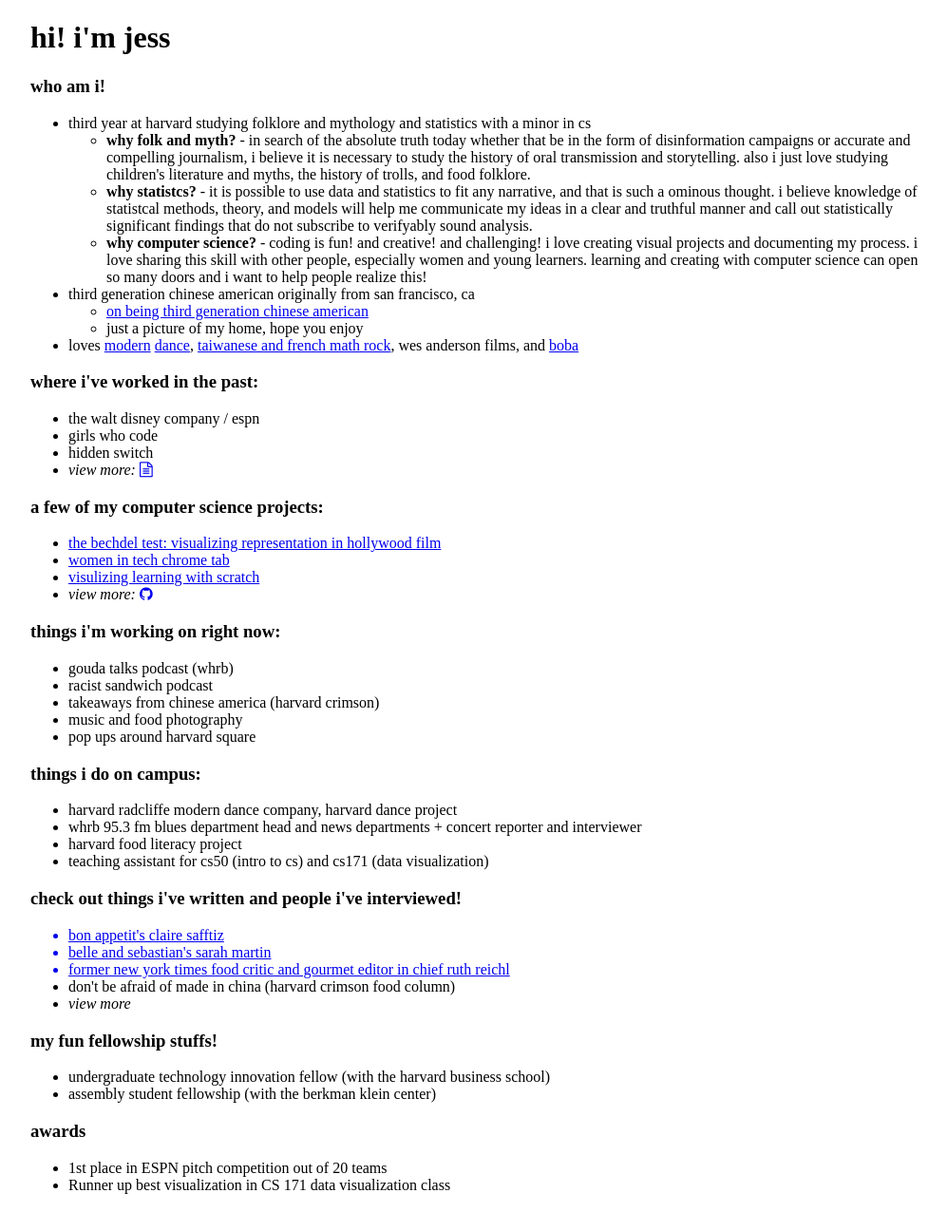
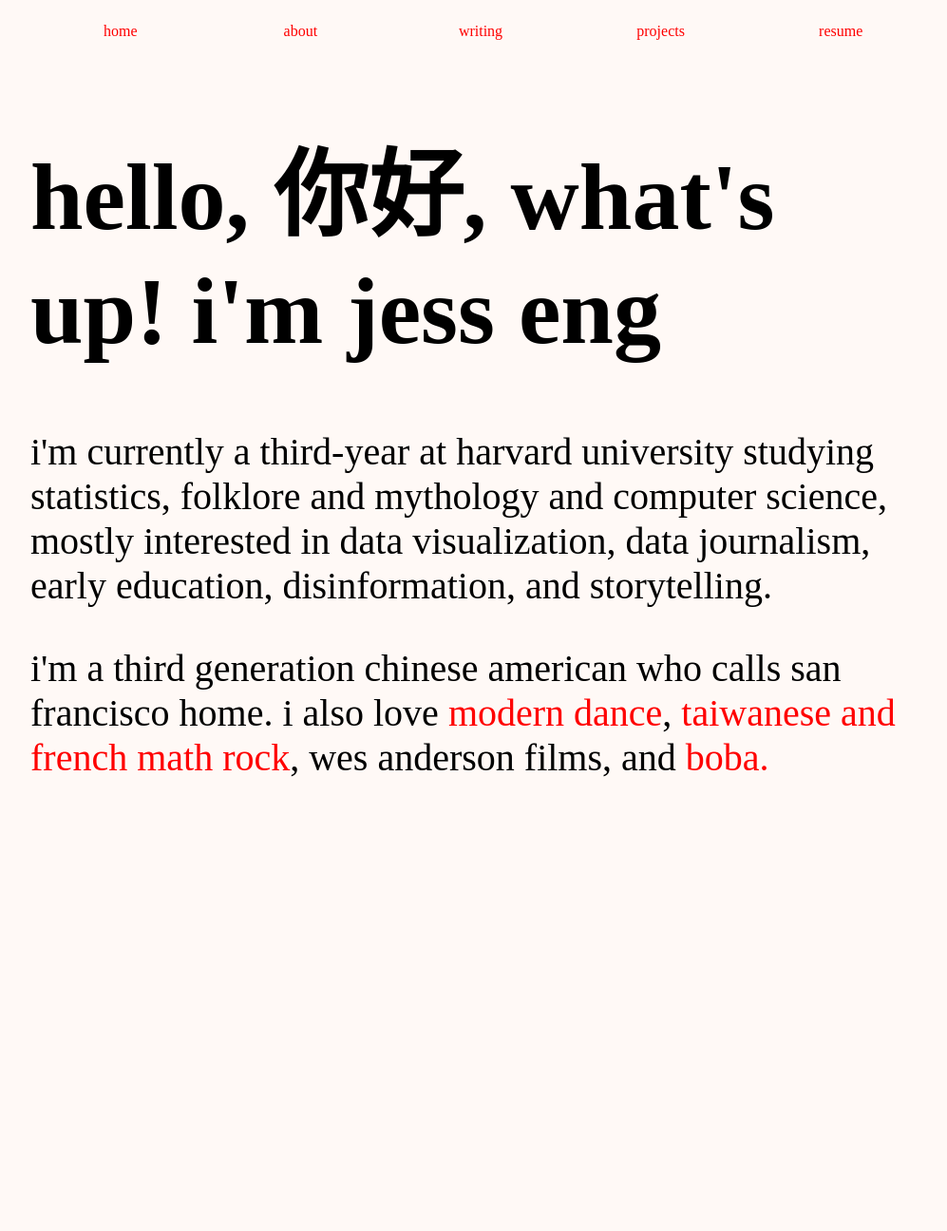
Before and after one commit to juleseng/juleseng.github.io, a plain HTML site: page index.html in a window 1280 px wide. Shown: the whole page at 95% size, without its empty margins (134-1131 px from the left). After the commit the page ends 861 px from the top, so only its background shows below. Drawn offline with Linux system fonts and the light colour scheme.

Commit message:
add new pages

```diff
--- a/css/style.css
+++ b/css/style.css
@@ -1,12 +1,68 @@
+body {
+    background-color: #FFF9F6;
+}
+
+#main {
+    font-size: 100px;
+}
+
+#main-2 {
+    font-size:40px;
+}
+
+#nav {
+    /* margin-left:20px;
+    margin-top:40px; */
+    text-align: center;
+}
+
 #content {
     margin: auto;
     width: 75%;
 }
 
-h1 {
+h1, #nav, #main-2 {
     font-family: "Avenir"
 }
 
+h3 {
+    font-size: 40px
+}
+
 #para-content {
-    font-family: "Avenir Next"
+    font-family: "Avenir Next";
+    font-size:25px;
 }
+
+.row {
+    display: flex;
+  }
+
+  .column {
+    flex: 50%;
+  }
+
+
+/* deals with links */
+  a {
+    text-decoration: none;
+  }
+
+  a:link {
+    color: red;
+  }
+
+  /* visited link */
+  a:visited {
+    color:#EC4E20;
+  }
+
+  /* mouse over link */
+  a:hover {
+    color:#762710
+  }
+
+  /* selected link */
+  a:active {
+    color: blue;
+  }
--- a/index.html
+++ b/index.html
@@ -8,78 +8,17 @@
 </head>
 <body>
 <div id="content">
-    <h1>hi! i'm jess</h1>
-    <div id="para-content">
-        <h3>who am i!</h3>
-        <ul>
-            <li>third year at harvard studying folklore and mythology and statistics with a minor in cs</li>
-                <ul>
-                    <li><b>why folk and myth?</b> - in search of the absolute truth today whether that be in the form of disinformation campaigns or accurate and compelling journalism, i believe it is necessary to study the history of oral transmission and storytelling. also i just love studying children's literature and myths, the history of trolls, and food folklore.</li>
-                    <li><b>why statistcs?</b> - it is possible to use data and statistics to fit any narrative, and that is such a ominous thought. i believe knowledge of statistcal methods, theory, and models will help me communicate my ideas in a clear and truthful manner and call out statistically significant findings that do not subscribe to verifyably sound analysis.</li>
-                    <li><b>why computer science?</b> - coding is fun! and creative! and challenging! i love creating visual projects and documenting my process. i love sharing this skill with other people, especially women and young learners. learning and creating with computer science can open so many doors and i want to help people realize this!</li>
-                </ul>
-            <li>third generation chinese american originally from san francisco, ca</li>
-                <ul>
-                    <li><a href="https://ehhong.github.io/identityexploration//jesseng/">on being third generation chinese american</a></li>
-                    <li>just a picture of my home, hope you enjoy</li>
-                </ul>
-            <li>loves <a href="https://tdm.fas.harvard.edu/event/harvard-dance-project-seminal-voices">modern</a> <a href="https://youtu.be/oJLordRnP7Y">dance</a>, <a href="https://open.spotify.com/playlist/3zFtxMjpZFjbunatKAlnLo">taiwanese and french math rock</a>, wes anderson films, and <a href="https://docs.google.com/document/d/1ApNwfXRph19g_V8hPiak2DhBVsgTcmSSR9uOxjizP1U/edit?usp=sharing">boba</a></li>
-        </ul>
-
-
-        <h3>where i've worked in the past:</h3>
-        <ul>
-            <li>the walt disney company / espn</li>
-            <li>girls who code</li>
-            <li>hidden switch</li>
-            <li><i>view more: <a href="https://drive.google.com/file/d/1fdp3q5AzlsQFEbgdiUIdJcx_HJNCL-zk/view?usp=sharing"><i class="fa fa-file-text-o"></i></a></i></li>
-        </ul>
-        <h3>a few of my computer science projects:</h3>
-        <ul>
-            <li><a href="https://squaaa.github.io/TheBechdelTest/">the bechdel test: visualizing representation in hollywood film</a></li>
-            <li><a href="https://chrome.google.com/webstore/detail/women-in-tech-chrome-exte/hbnlnjgcmcnjhdepapefdbmilpllheho">women in tech chrome tab</a></li>
-            <li><a href="https://heyjessi.github.io/getting-unstuck-visual/">visulizing learning with scratch</a></li>
-            <li><i>view more: </i><a href="https://github.com/heyjessi"><i class="fa fa-github"></i></a></li>
-        </ul>
-        <h3>things i'm working on right now:</h3>
-        <ul>
-            <li>gouda talks podcast (whrb)</li>
-            <li>racist sandwich podcast</li>
-            <li>takeaways from chinese america (harvard crimson)</li>
-            <li>music and food photography</li>
-            <li>pop ups around harvard square</li>
-        </ul>
-
-        <h3>things i do on campus:</h3>
-        <ul>
-            <li>harvard radcliffe modern dance company, harvard dance project</li>
-            <li>whrb 95.3 fm blues department head and news departments + concert reporter and interviewer</li>
-            <li>harvard food literacy project</li>
-            <li>teaching assistant for cs50 (intro to cs) and cs171 (data visualization)</li>
-        </ul>
-
-        <h3>check out things i've written and people i've interviewed!</h3>
-        <ul>
-            <a href="https://podcasts.apple.com/us/podcast/lifes-what-you-bake-of-it-w-claire-saffitz-ep-10/id1475421244?i=1000446326835"><li>bon appetit's claire safftiz</li></a>
-            <a href="https://www.whrb.org/archive/pitchfork-music-fest-2019-whrb-interviews-belle-and-sebastia"><li>belle and sebastian's sarah martin</li></a>
-            <a href="https://podcasts.apple.com/us/podcast/food-media-then-and-now-w-ruth-reichl-ep-9/id1475421244?i=1000446117136"><li>former new york times food critic and gourmet editor in chief ruth reichl</li></a>
-            <a><li>don't be afraid of made in china (harvard crimson food column)</li></a>
-            <a><li><i>view more</i></li></a>
-        </ul>
-
-        <h3>my fun fellowship stuffs!</h3>
-        <ul>
-            <li>undergraduate technology innovation fellow (with the harvard business school)</li>
-            <li>assembly student fellowship (with the berkman klein center)</li>
-        </ul>
-
-        <h3>awards</h3>
-        <ul>
-            <li>1st place in ESPN pitch competition out of 20 teams</li>
-            <li>Runner up best visualization in CS 171 data visualization class</li>
-        </ul>
-
-        <br>
+    <div id="nav" class="row">
+        <p class="column"><a href="index.html">home</a></p>
+        <p class="column"><a href="about.html">about</a></p>
+        <p class="column"><a href="writing.html">writing</a></p>
+        <p class="column"><a href="projects.html">projects</a></p>
+        <p class="column"><a href="https://drive.google.com/file/d/1fdp3q5AzlsQFEbgdiUIdJcx_HJNCL-zk/view?usp=sharing" target="_blank">resume</a></p>
+    </div>
+    <h1 id="main">hello, 你好, what's up! i'm jess eng</h1>
+    <div id="main-2">
+    <p>i'm currently a third-year at harvard university studying statistics, folklore and mythology and computer science, mostly interested in data visualization, data journalism, early education, disinformation, and storytelling.</p>
+    <p>i'm a third generation chinese american who calls san francisco home. i also love <a href="https://tdm.fas.harvard.edu/event/harvard-dance-project-seminal-voices" target="_blank">modern</a> <a href="https://youtu.be/oJLordRnP7Y" target="_blank">dance</a>, <a href="https://open.spotify.com/playlist/3zFtxMjpZFjbunatKAlnLo" target="_blank">taiwanese and french math rock</a>, wes anderson films, and <a href="https://docs.google.com/document/d/1ApNwfXRph19g_V8hPiak2DhBVsgTcmSSR9uOxjizP1U/edit?usp=sharing" target="_blank">boba.</a></p>
     </div>
 </div>
 
```
Also changed, not shown: about.html (added, +44 -0 lines), projects.html (added, +40 -0 lines), writing.html (added, +36 -0 lines).
